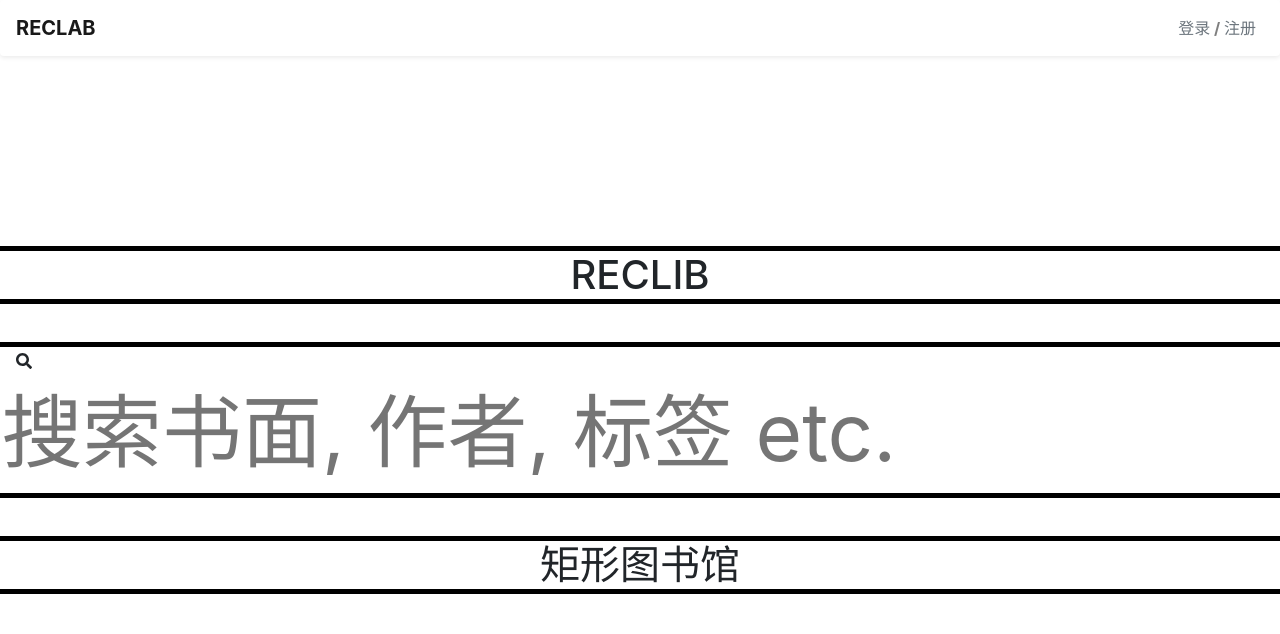
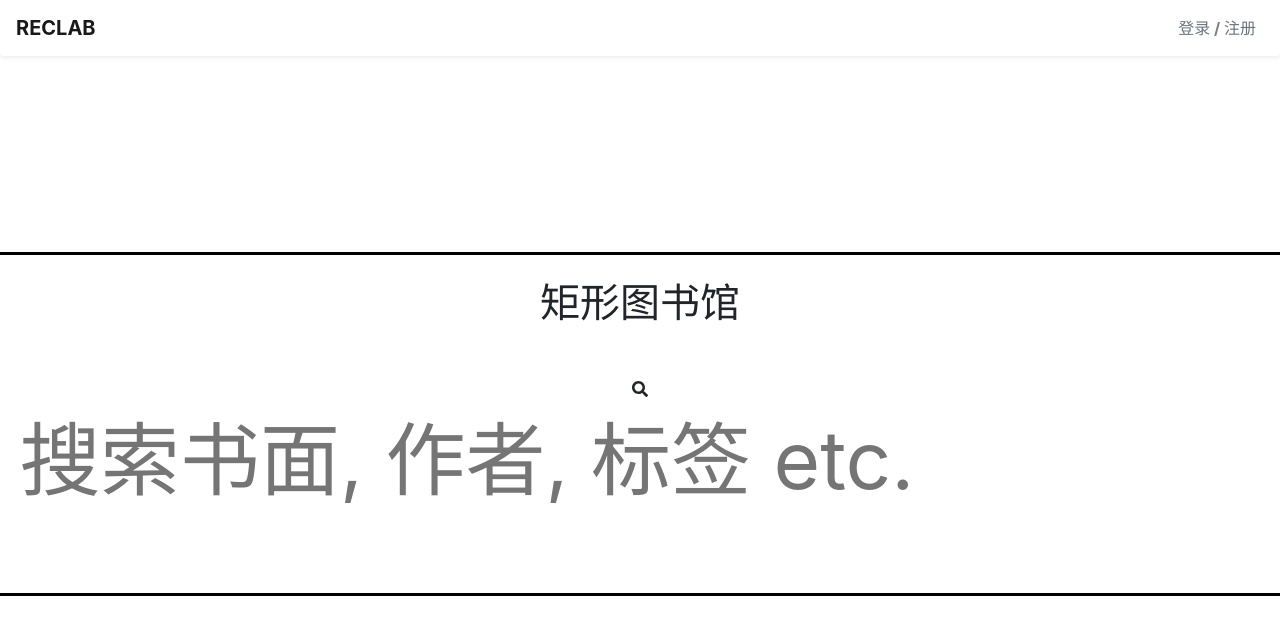
Before and after one commit to HuuLane/RECLIB, a Vue app: page /#/ in a window 1280 px wide. Shown: the top 634 px of the page. Built offline with nearby package versions, Linux system fonts and the light colour scheme; no server answers.

Commit message:
更改样式

```diff
--- a/src/components/BookStock.vue
+++ b/src/components/BookStock.vue
@@ -17,8 +17,9 @@
       <b-btn
         variant="outline-dark"
         squared
-        class="ml-auto"
+        class="border-0"
         block
+
         @click="borrowBooks"
         :disabled="!isLogin"
       >剩余: {{stockNum}} 我想借</b-btn>
--- a/src/components/Comment.vue
+++ b/src/components/Comment.vue
@@ -1,6 +1,6 @@
 <template>
   <div>
-    <h1>评论板</h1>
+    <h3>评论板</h3>
     <!-- 提交按钮 -->
     <div id="btn-submit-comment">
       <b-input-group size="lg" class="mr-sm-2">
--- a/src/components/IntroCollapse.vue
+++ b/src/components/IntroCollapse.vue
@@ -1,6 +1,6 @@
 <template>
   <div role="tablist">
-      <b-button @click="cacheInfo" squared  block v-b-toggle.accordion-1 variant="outline-dark">内容简介</b-button>
+      <b-button @click="cacheInfo" squared class="border-0" block v-b-toggle.accordion-1 variant="outline-dark">内容简介</b-button>
       <b-collapse id="accordion-1" accordion="my-accordion" role="tabpanel">
         <b-card-body>
           <div class="text-center my-4" v-if="isBusy">
@@ -10,7 +10,7 @@
         </b-card-body>
       </b-collapse>
 
-      <b-button @click="cacheInfo" squared  block href="#" v-b-toggle.accordion-2 variant="outline-dark">作者简介</b-button>
+      <b-button @click="cacheInfo" squared class="border-0" block href="#" v-b-toggle.accordion-2 variant="outline-dark">作者简介</b-button>
       <b-collapse id="accordion-2" accordion="my-accordion" role="tabpanel">
         <b-card-body>
           <div class="text-center my-4" v-if="isBusy">
--- a/src/components/SearchBar.vue
+++ b/src/components/SearchBar.vue
@@ -1,5 +1,5 @@
 <template>
-  <div class="div-border">
+  <div>
      <!-- fa-1x -->
     <font-awesome-icon icon="search" @click="goToSearch" class="mx-3"/>
     <input
--- a/src/styles/mixin.scss
+++ b/src/styles/mixin.scss
@@ -23,5 +23,5 @@
 }
 
 @mixin bold-outline {
-  outline: 5px solid black;
+  outline: 3px solid black;
 }
--- a/src/views/Home.vue
+++ b/src/views/Home.vue
@@ -1,9 +1,13 @@
 <template>
-  <div class="d-flex flex-column flex-wrap justify-content-center align-content-center container_full-heigt">
-    <h1 class="home-title mb-5">RECLIB</h1>
-    <search-bar class="mb-5"/>
-    <h1 v-if="userName" class="home-title"> {{userName}} </h1>
-    <h1 v-else class="home-title">矩形图书馆</h1>
+  <div
+    class="d-flex flex-column flex-wrap justify-content-center align-content-center container_full-heigt"
+  >
+    <div class="div-border">
+      <h1 class=" mb-5">矩形图书馆</h1>
+      <search-bar class="mb-5"/>
+      <h1 v-if="userName" class="home-title">{{userName}}</h1>
+      <!-- <h1 v-else class="">矩形图书馆</h1> -->
+    </div>
   </div>
 </template>
 
@@ -36,7 +40,8 @@ export default {
   @include bold-outline;
 }
 .div-border {
+  text-align: center;
   @include bold-outline;
+  padding: 3vh;
 }
-
 </style>
--- a/src/views/Search.vue
+++ b/src/views/Search.vue
@@ -11,7 +11,7 @@
         <div v-for="(items, tensIndex) in pagesRawData" :key="tensIndex">
           <b-card
             fluid
-            class="mb-3 card_border"
+            class="mb-3 card_border border-0"
             v-for="(item, index) in items"
             :key="index"
             @click="goToSubject(item._id)"
@@ -149,7 +149,11 @@ export default {
 .btn_pagination {
   @include cant-select;
 }
+
 .card_border {
+  transition: all 0.1s ease-out 0.2s;
+}
+.card_border:hover {
   @include bold-outline;
 }
 </style>
--- a/src/views/Subject.vue
+++ b/src/views/Subject.vue
@@ -31,7 +31,7 @@
         </p>
         <hr>
         <!-- 图片 + info -->
-        <b-card no-body class="overflow-hidden" img-fluid>
+        <b-card no-body class="overflow-hidden border-0" img-fluid>
           <b-row>
             <b-col md="6">
               <b-card-img :src="imgSrc" class="rounded-0"></b-card-img>
@@ -40,7 +40,7 @@
               <b-card-body>
                 <!-- 信息cell -->
                 <b-card-title>图书信息</b-card-title>
-                <table class="table table-sm">
+                <table class="table table-sm table-borderless">
                   <tbody>
                     <tr v-for="(value, name, index) in book.brief.info" :key="index">
                       <th scope="row">{{index}}</th>
```
Also changed, not shown: src/views/test.vue (+5 -12 lines), 1 other file (tests, documents, lock files or other folders).
